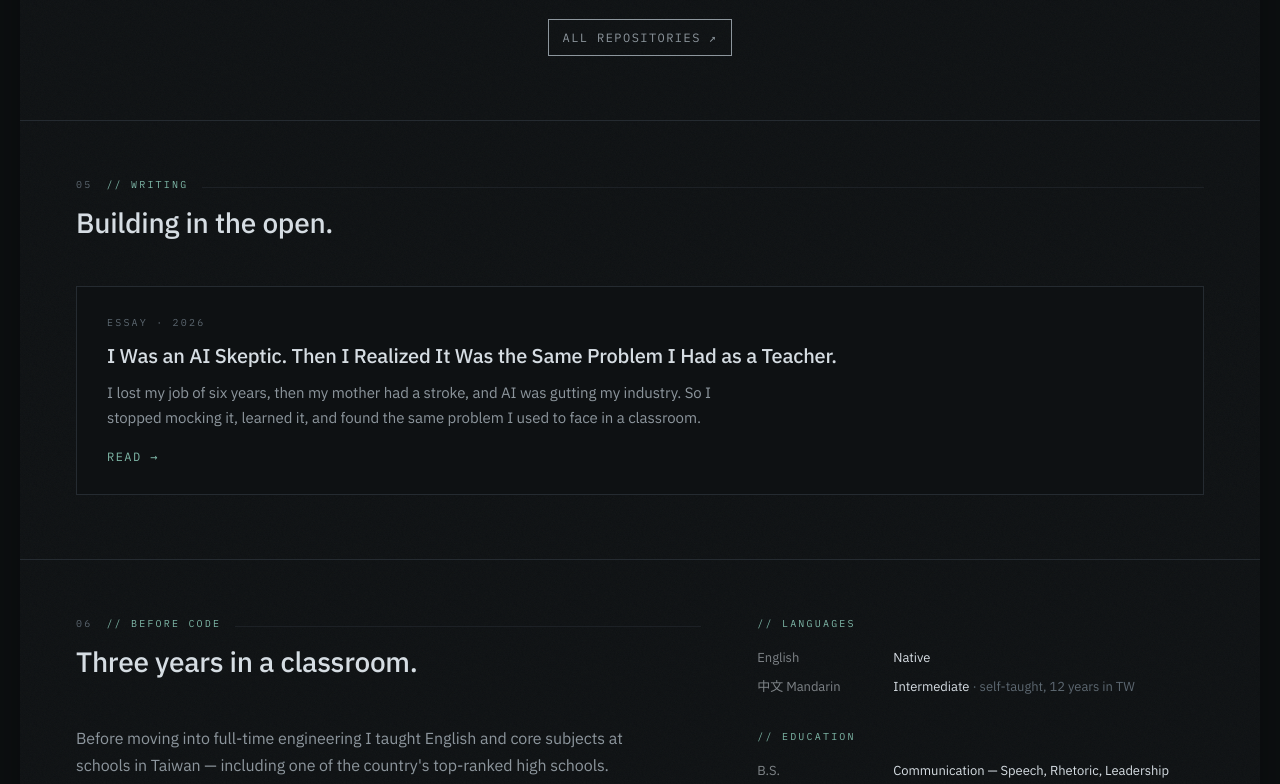
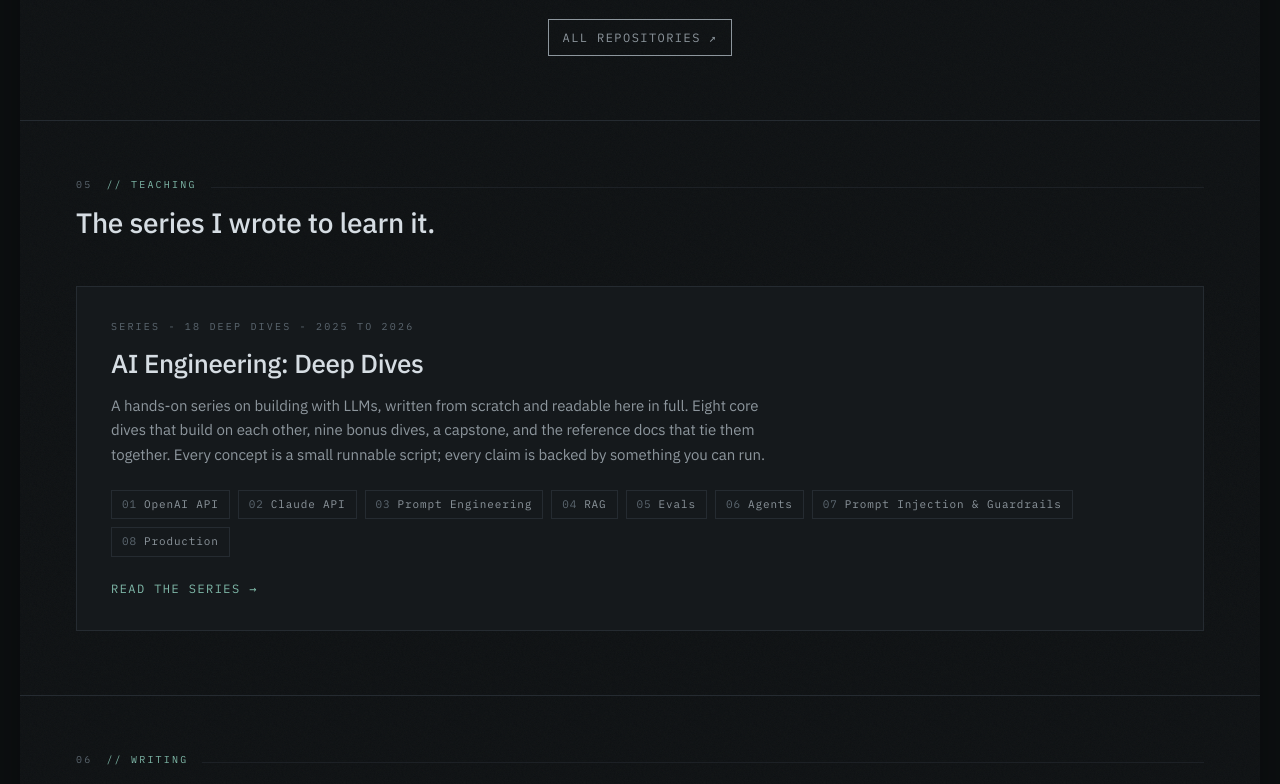
Before and after one commit to alexvervloet/PersonalWebsite, a React (Vite) app: page / in a window 1280 px wide. Shown: the part 4560-5344 px from the top of the page. Built offline with nearby package versions, Linux system fonts and the light colour scheme.

Commit message:
feat: add a series section to the homepage linking to /dives/

```diff
--- a/src/components/Page.tsx
+++ b/src/components/Page.tsx
@@ -592,6 +592,103 @@ export function Page() {
         </div>
       </section>
 
+      {/* ─── SERIES ─── */}
+      <section
+        id="series"
+        style={{
+          position: 'relative',
+          zIndex: 2,
+          padding: sp,
+          borderTop: `1px solid ${P.line}`,
+        }}
+      >
+        <SectionHead num="05" label="teaching" title="The series I wrote to learn it." />
+        <a
+          href={DATA.series.href}
+          style={{
+            display: 'block',
+            marginTop: 40,
+            background: P.bgAlt,
+            border: `1px solid ${P.line}`,
+            padding: isMobile ? '24px 20px' : '32px 34px',
+            textDecoration: 'none',
+          }}
+        >
+          <div
+            style={{
+              color: P.mute,
+              fontSize: 10,
+              letterSpacing: '0.22em',
+              textTransform: 'uppercase',
+              marginBottom: 12,
+            }}
+          >
+            {DATA.series.meta}
+          </div>
+          <div
+            className="sans"
+            style={{
+              color: P.ink,
+              fontSize: isMobile ? 22 : 26,
+              fontWeight: 500,
+              lineHeight: 1.25,
+              letterSpacing: '-0.015em',
+              marginBottom: 14,
+            }}
+          >
+            {DATA.series.title}
+          </div>
+          <div
+            className="sans"
+            style={{
+              color: P.dim,
+              fontSize: 15,
+              lineHeight: 1.65,
+              maxWidth: 680,
+            }}
+          >
+            {DATA.series.standfirst}
+          </div>
+          <div
+            style={{
+              display: 'flex',
+              flexWrap: 'wrap',
+              gap: 8,
+              marginTop: 22,
+            }}
+          >
+            {DATA.series.core.map((name, i) => (
+              <span
+                key={i}
+                style={{
+                  fontSize: 11,
+                  letterSpacing: '0.08em',
+                  color: P.dim,
+                  border: `1px solid ${P.line}`,
+                  padding: '5px 10px',
+                }}
+              >
+                <span style={{ color: P.mute, marginRight: 7 }}>
+                  {String(i + 1).padStart(2, '0')}
+                </span>
+                {name}
+              </span>
+            ))}
+          </div>
+          <div
+            style={{
+              color: P.accent,
+              fontSize: 12,
+              letterSpacing: '0.12em',
+              textTransform: 'uppercase',
+              marginTop: 22,
+            }}
+          >
+            Read the series →
+          </div>
+        </a>
+      </section>
+
       {/* ─── WRITING ─── */}
       <section
         id="writing"
@@ -602,7 +699,7 @@ export function Page() {
           borderTop: `1px solid ${P.line}`,
         }}
       >
-        <SectionHead num="05" label="writing" title="Building in the open." />
+        <SectionHead num="06" label="writing" title="Building in the open." />
         <div
           style={{
             marginTop: 40,
@@ -690,7 +787,7 @@ export function Page() {
       >
         <div>
           <SectionHead
-            num="06"
+            num="07"
             label="before code"
             title="Three years in a classroom."
           />
@@ -795,7 +892,7 @@ export function Page() {
           background: `linear-gradient(180deg, ${P.bg} 0%, ${P.bgAlt} 100%)`,
         }}
       >
-        <SectionHead num="07" label="contact" title="Start a conversation." />
+        <SectionHead num="08" label="contact" title="Start a conversation." />
         <div
           style={{
             marginTop: 40,
```
